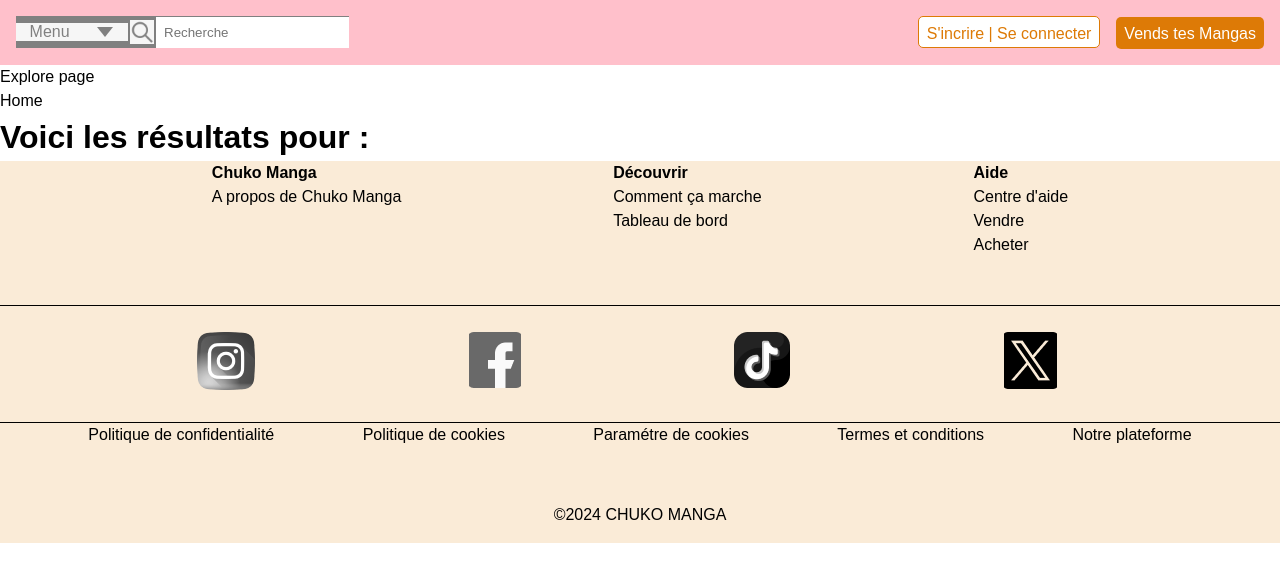
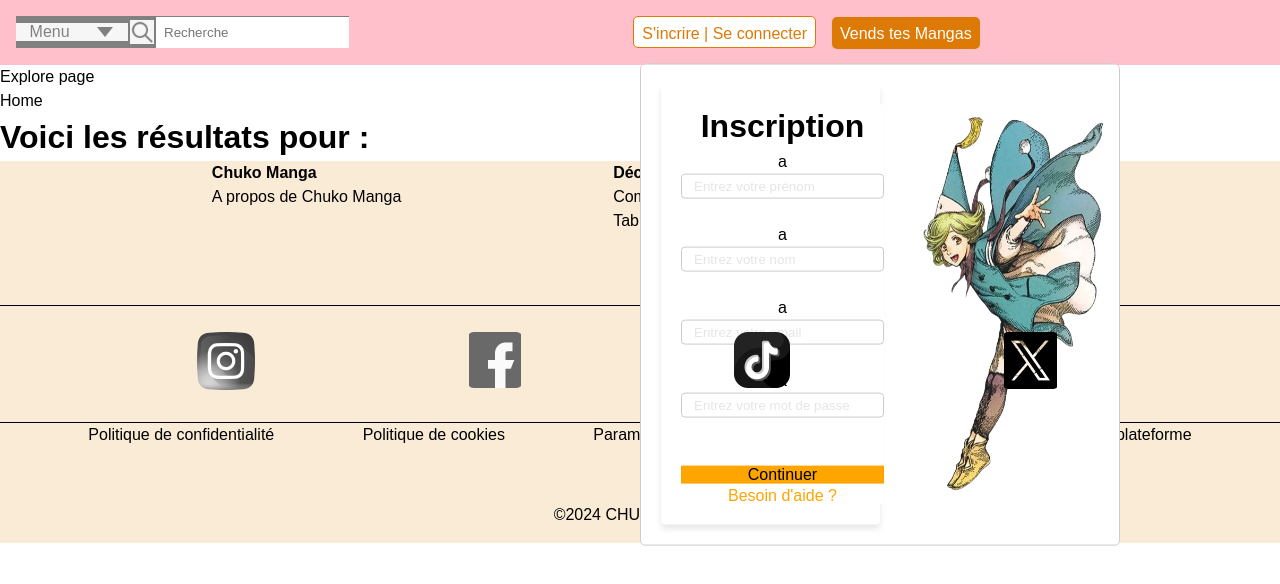
Before and after one commit to Starksz62/Chuko-Manga, a React (Vite) app in the folder frontend/: page /explore in a window 1280 px wide. Both pictures are taken after a click on the button "S'incrire | Se connecter". Shown: the top 584 px of the page. Built offline with nearby package versions, Linux system fonts and the light colour scheme; no server answers.

Commit message:
Ajout de la page des favoris

```diff
--- a/frontend/src/components/AdvertCard.jsx
+++ b/frontend/src/components/AdvertCard.jsx
@@ -1,18 +1,39 @@
-import { useState } from "react";
+import React, { useState, useEffect } from "react";
 import PropTypes from "prop-types";
 import "./AdvertCard.css";
 import { Link, useNavigate } from "react-router-dom";
 
 function AdvertCard({ advert }) {
   const navigate = useNavigate();
+  const [isFavorite, setIsFavorite] = useState(false);
+
+  useEffect(() => {
+    const storedFavorites = localStorage.getItem("favoriteAdverts");
+    if (storedFavorites) {
+      const favorites = JSON.parse(storedFavorites);
+      const isFavorited =
+        favorites.findIndex((favAdvert) => favAdvert.id === advert.id) !== -1;
+      setIsFavorite(isFavorited);
+    }
+  }, [advert.id]);
+
   const handleCardClick = () => {
     navigate(`/display-adverts/${advert.id}`);
     window.scrollTo(0, 0);
   };
-  const [isFavorite, setIsFavorite] = useState(false);
 
   const handleFavoriteClick = () => {
     setIsFavorite(!isFavorite);
+    const storedFavorites = localStorage.getItem("favoriteAdverts");
+    if (storedFavorites) {
+      const favorites = JSON.parse(storedFavorites);
+      const updatedFavorites = isFavorite
+        ? favorites.filter((favAdvert) => favAdvert.id !== advert.id)
+        : [...favorites, advert];
+      localStorage.setItem("favoriteAdverts", JSON.stringify(updatedFavorites));
+    } else {
+      localStorage.setItem("favoriteAdverts", JSON.stringify([advert]));
+    }
   };
 
   return (
@@ -68,6 +89,7 @@ function AdvertCard({ advert }) {
     </section>
   );
 }
+
 AdvertCard.propTypes = {
   advert: PropTypes.shape({
     id: PropTypes.number.isRequired,
@@ -81,4 +103,5 @@ AdvertCard.propTypes = {
     feedback_nber: PropTypes.number.isRequired,
   }).isRequired,
 };
+
 export default AdvertCard;
--- a/frontend/src/components/HeaderNav.jsx
+++ b/frontend/src/components/HeaderNav.jsx
@@ -1,4 +1,4 @@
-import { useState } from "react";
+import { useState, useRef, useEffect } from "react";
 import { Link, useNavigate } from "react-router-dom";
 import axios from "axios";
 import InscriptionModal from "./InscriptionModal";
@@ -32,7 +32,9 @@ function HeaderNav() {
   //   }, 100);
   //   return () => clearTimeout(delaySearch);
   // }, [searchQuery]);
-  const [isModalOpen, setIsModalOpen] = useState(true);
+  const [isModalOpen, setIsModalOpen] = useState(false);
+
+  const modalBackgroundRef = useRef(null);
 
   const handleButtonClick = () => {
     setIsModalOpen(!isModalOpen);
@@ -50,6 +52,22 @@ function HeaderNav() {
       navigate(`/explore/${searchQuery}`, { replace: true });
     }
   };
+
+  const handleClickOutsideModal = (e) => {
+    if (
+      modalBackgroundRef.current &&
+      !modalBackgroundRef.current.contains(e.target)
+    ) {
+      setIsModalOpen(false);
+    }
+  };
+
+  useEffect(() => {
+    document.addEventListener("mousedown", handleClickOutsideModal);
+    return () => {
+      document.removeEventListener("mousedown", handleClickOutsideModal);
+    };
+  }, []);
   return (
     <header className="navbar-header">
       <div className="searchbar-container">
@@ -91,7 +109,9 @@ function HeaderNav() {
         </button>
       </div>
       {isModalOpen && (
-        <InscriptionModal onClose={() => setIsModalOpen(false)} />
+        <div ref={modalBackgroundRef} className="modal-background">
+          <InscriptionModal onClose={() => setIsModalOpen(false)} />
+        </div>
       )}
     </header>
   );
--- a/frontend/src/components/Inscription.css
+++ b/frontend/src/components/Inscription.css
@@ -47,11 +47,11 @@
 .inscription {
   position: relative;
   display: flex;
-  background-color: red;
 }
 
 .imgIns {
-  position: absolute;
+  padding-left: 1rem;
+  position: relative;
   width: 15rem;
   right: 0;
 }
--- a/frontend/src/components/InscriptionModal.css
+++ b/frontend/src/components/InscriptionModal.css
@@ -1,10 +1,13 @@
-.modal {
-  position: absolute;
-  top: 35%;
-  left: 50%;
-  transform: translate(
-    -50%,
-    -50%
-  ); /* Centrer horizontalement et verticalement */
-  border: 0.01rem #000 solid;
+.modal-inscription {
+  position: fixed;
+  top: 20%; /* Déplacer la modal vers le haut */
+  left: 50%; /* Centre horizontalement */
+  transform: translate(0%, -20%);
+  background-color: white;
+  width: 30rem;
+  max-width: 60%; /* Largeur maximale de la modal */
+  height: fit-content; /* Ajuste la hauteur en fonction du contenu */
+  padding: 20px;
+  border: 1px solid #ccc;
+  border-radius: 5px;
 }
--- a/frontend/src/components/InscriptionModal.jsx
+++ b/frontend/src/components/InscriptionModal.jsx
@@ -3,8 +3,8 @@ import "./InscriptionModal.css";
 
 function InscriptionModal() {
   return (
-    <div>
-      <div className="modal">
+    <div className="modal-inscription">
+      <div className="modal-background">
         <div className="modal-content">
           <Inscription />
         </div>
@@ -12,4 +12,5 @@ function InscriptionModal() {
     </div>
   );
 }
+
 export default InscriptionModal;
--- a/frontend/src/main.jsx
+++ b/frontend/src/main.jsx
@@ -7,6 +7,7 @@ import Home from "./pages/Home";
 import PaymentPage from "./pages/PaymentPage";
 import AnnouncementDetail from "./pages/AnnouncementDetails";
 import ProfilUser from "./pages/ProfilUser";
+import Favorites from "./pages/Favorites";
 
 const router = createBrowserRouter([
   {
@@ -40,6 +41,10 @@ const router = createBrowserRouter([
         path: "/profilUser/:id",
         element: <ProfilUser />,
       },
+      {
+        path: "/favorites",
+        element: <Favorites />,
+      },
     ],
   },
 ]);
--- /dev/null
+++ b/frontend/src/pages/Favorites.css
@@ -0,0 +1,10 @@
+.favorite-adverts-container {
+  display: grid;
+  grid-template-columns: repeat(
+    auto-fill,
+    minmax(250px, 1fr)
+  ); /* 4 cartes par ligne */
+  gap: 20px; /* Espacement entre les cartes */
+  max-width: 1200px; /* Largeur maximale du conteneur */
+  margin: 0 auto;
+}
--- /dev/null
+++ b/frontend/src/pages/Favorites.jsx
@@ -0,0 +1,34 @@
+import React, { useState, useEffect } from "react";
+import AdvertCard from "../components/AdvertCard";
+import "./Favorites.css";
+
+function Favorites() {
+  const [favoriteAdverts, setFavoriteAdverts] = useState([]);
+
+  useEffect(() => {
+    const storedFavorites = localStorage.getItem("favoriteAdverts");
+    if (storedFavorites) {
+      setFavoriteAdverts(JSON.parse(storedFavorites));
+    }
+  }, []);
+
+  return (
+    <>
+      <h1>Article Favoris</h1> {/* Déplacez le h1 à l'extérieur de la div */}
+      <div className="favorite-adverts-container">
+        {" "}
+        {/* Ajoutez le className ici */}
+        {favoriteAdverts.map((advert) => (
+          <AdvertCard
+            key={advert.id}
+            advert={advert}
+            favoriteAdverts={favoriteAdverts}
+            setFavoriteAdverts={setFavoriteAdverts}
+          />
+        ))}
+      </div>
+    </>
+  );
+}
+
+export default Favorites;
```
